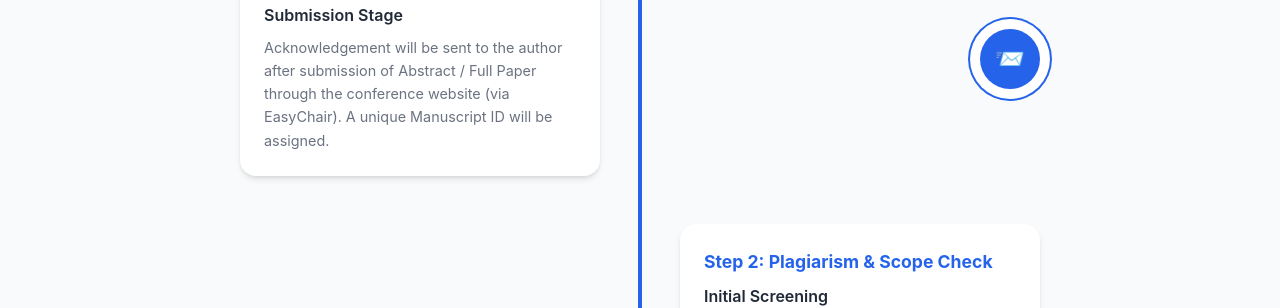
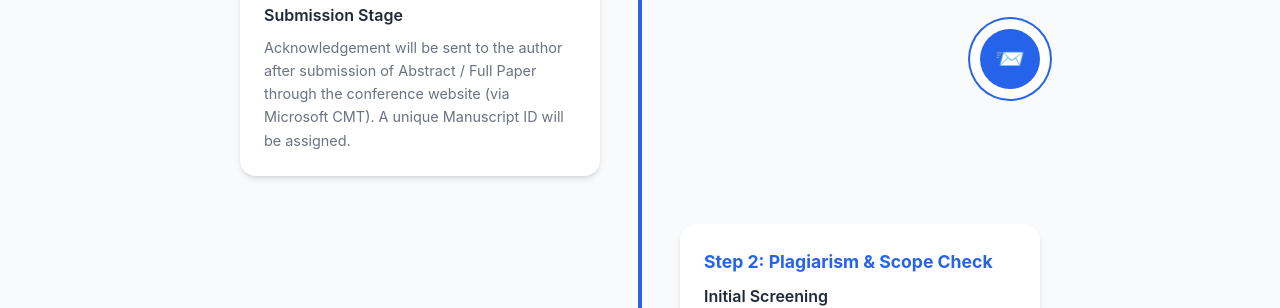
Before and after one commit to keerthivasan91/AIP-conference, a Flask app: page /callforpapers/review-process in a window 1280 px wide. Shown: the part 347-655 px from the top of the page. Run offline with Flask 3, Linux system fonts and the light colour scheme.

Commit message:
Update submission platform reference from EasyChair to Microsoft CMT in review process section

```diff
--- a/templates/review-process.html
+++ b/templates/review-process.html
@@ -22,7 +22,7 @@ Coming Soon | Conference
           <p class="status">
             Acknowledgement will be sent to the author after submission of
             Abstract / Full Paper through the conference website
-            (via EasyChair). A unique Manuscript ID will be assigned.
+            (via Microsoft CMT). A unique Manuscript ID will be assigned.
           </p>
         </div>
       </div>
```
